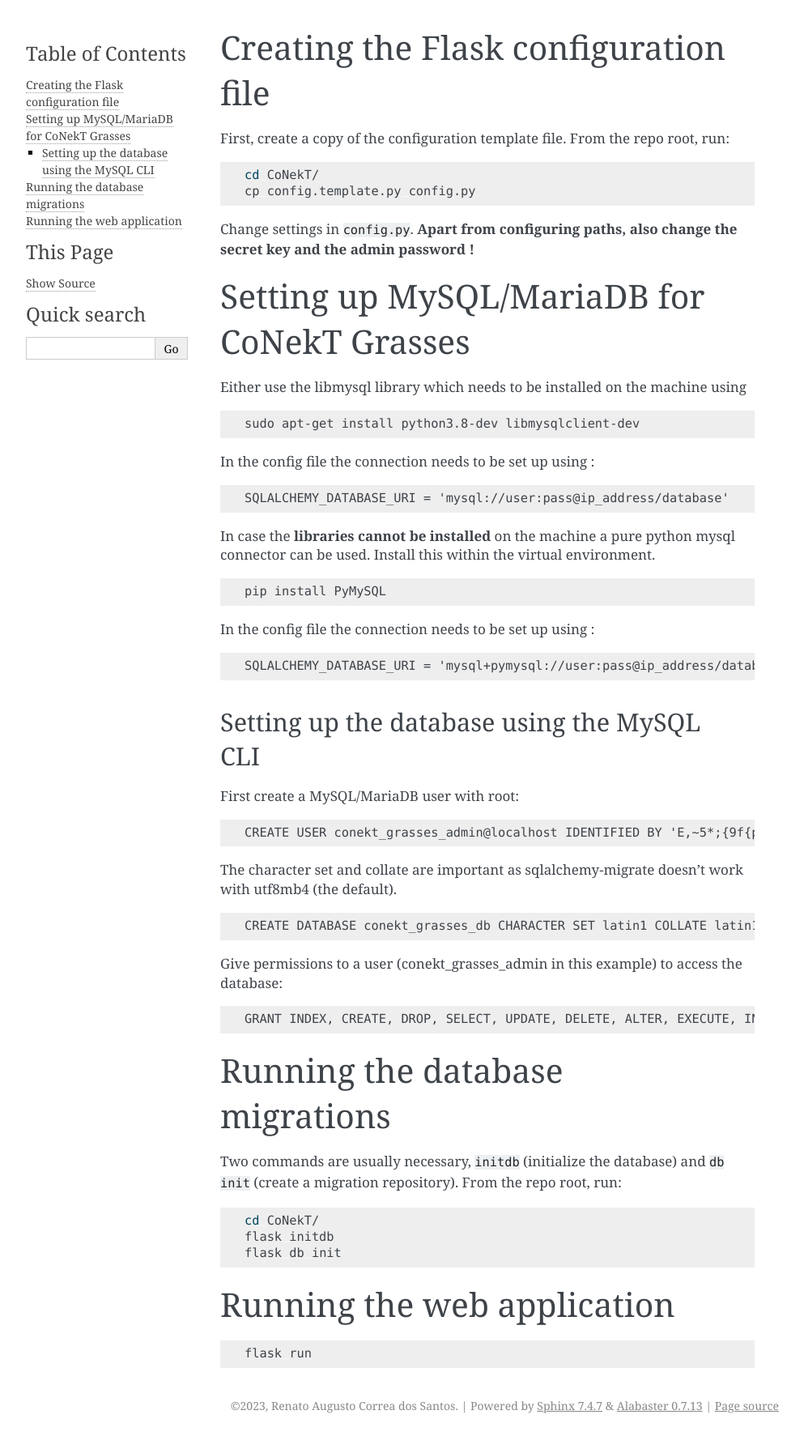
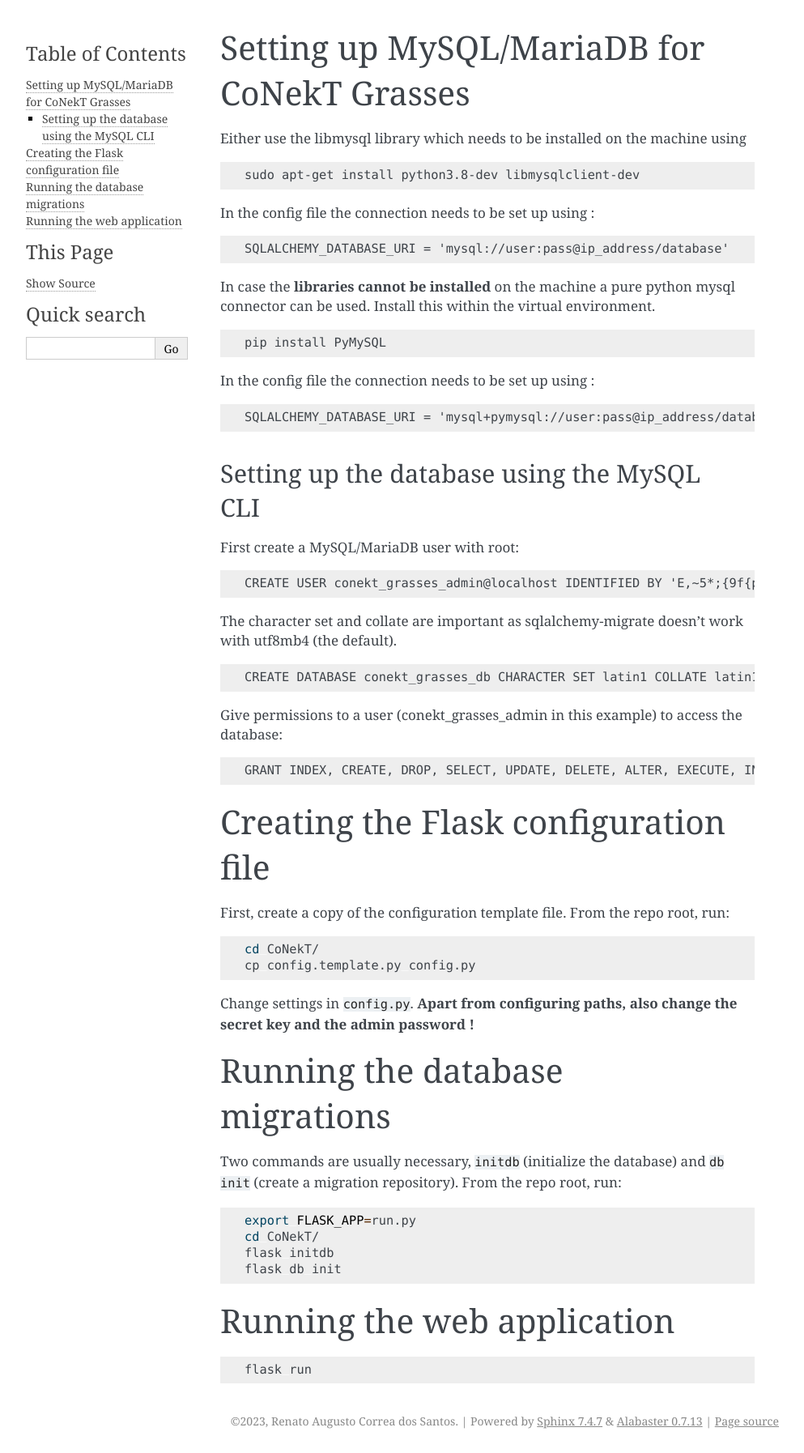
Before and after one commit to labbces/conekt_grasses, a Sphinx documentation site: the page built from CoNekT/docs/source/connect_mysql.md, in a window 1280 px wide. Shown: the whole page at 81% size, without its empty margins (148-1141 px from the left). Built offline with Sphinx 7.4.7, drawn with Linux system fonts in a browser that asks for light colours; some of the changed lines change nothing that is shown.

Commit message:
Updated documentation

````diff
--- a/CoNekT/docs/source/connect_mysql.md
+++ b/CoNekT/docs/source/connect_mysql.md
@@ -1,15 +1,3 @@
-# Creating the Flask configuration file
-
-First, create a copy of the configuration template file. From the repo root, run:
-
-```bash
-cd CoNekT/
-cp config.template.py config.py
-```
-
-Change settings in `config.py`. **Apart from configuring paths, also change the secret key and the admin password !**
-
-
 # Setting up MySQL/MariaDB for CoNekT Grasses
 
 Either use the libmysql library which needs to be installed on the machine using
@@ -44,12 +32,23 @@
 
     GRANT INDEX, CREATE, DROP, SELECT, UPDATE, DELETE, ALTER, EXECUTE, INSERT on conekt_grasses_db.* TO conekt_grasses_admin@localhost;
 
+# Creating the Flask configuration file
+
+First, create a copy of the configuration template file. From the repo root, run:
+
+```bash
+cd CoNekT/
+cp config.template.py config.py
+```
+
+Change settings in `config.py`. **Apart from configuring paths, also change the secret key and the admin password !**
 
 # Running the database migrations
 
 Two commands are usually necessary, `initdb` (initialize the database) and `db init` (create a migration repository). From the repo root, run:
 
 ```bash
+export FLASK_APP=run.py
 cd CoNekT/
 flask initdb
 flask db init
````
